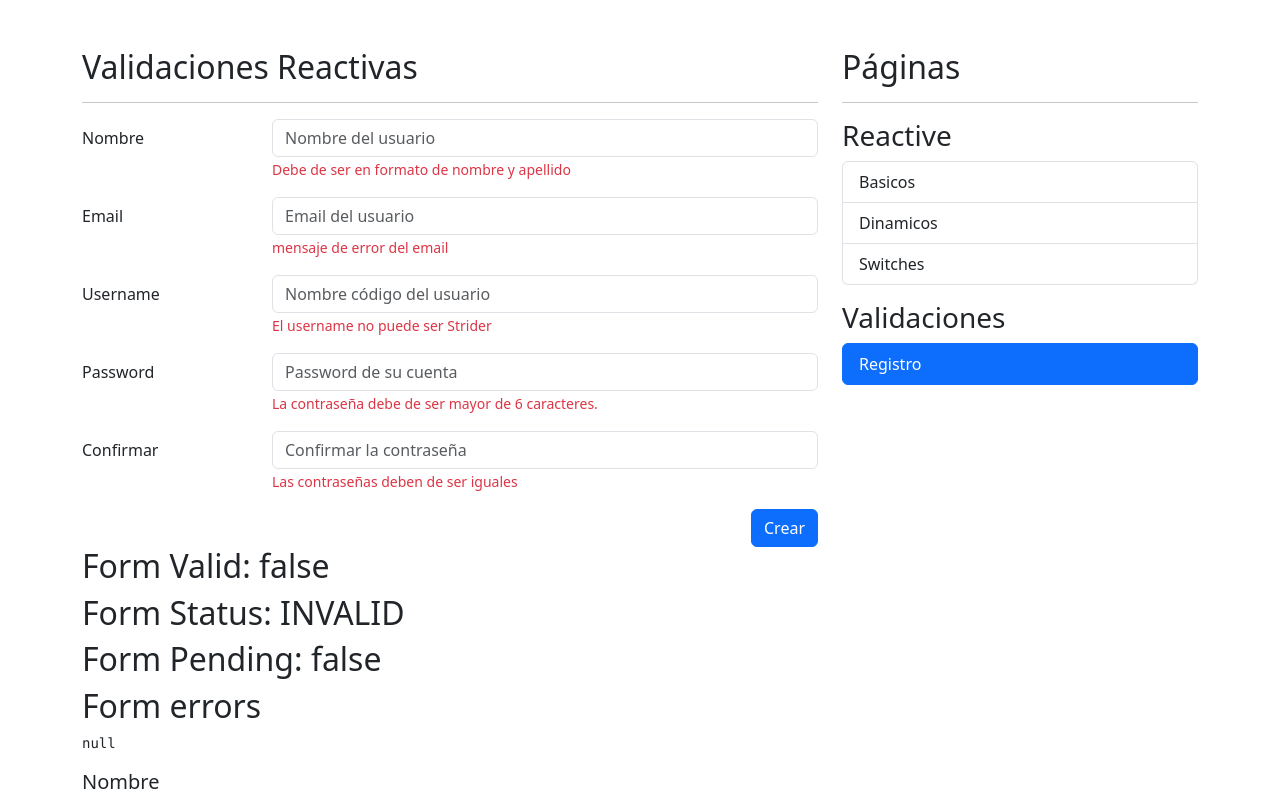
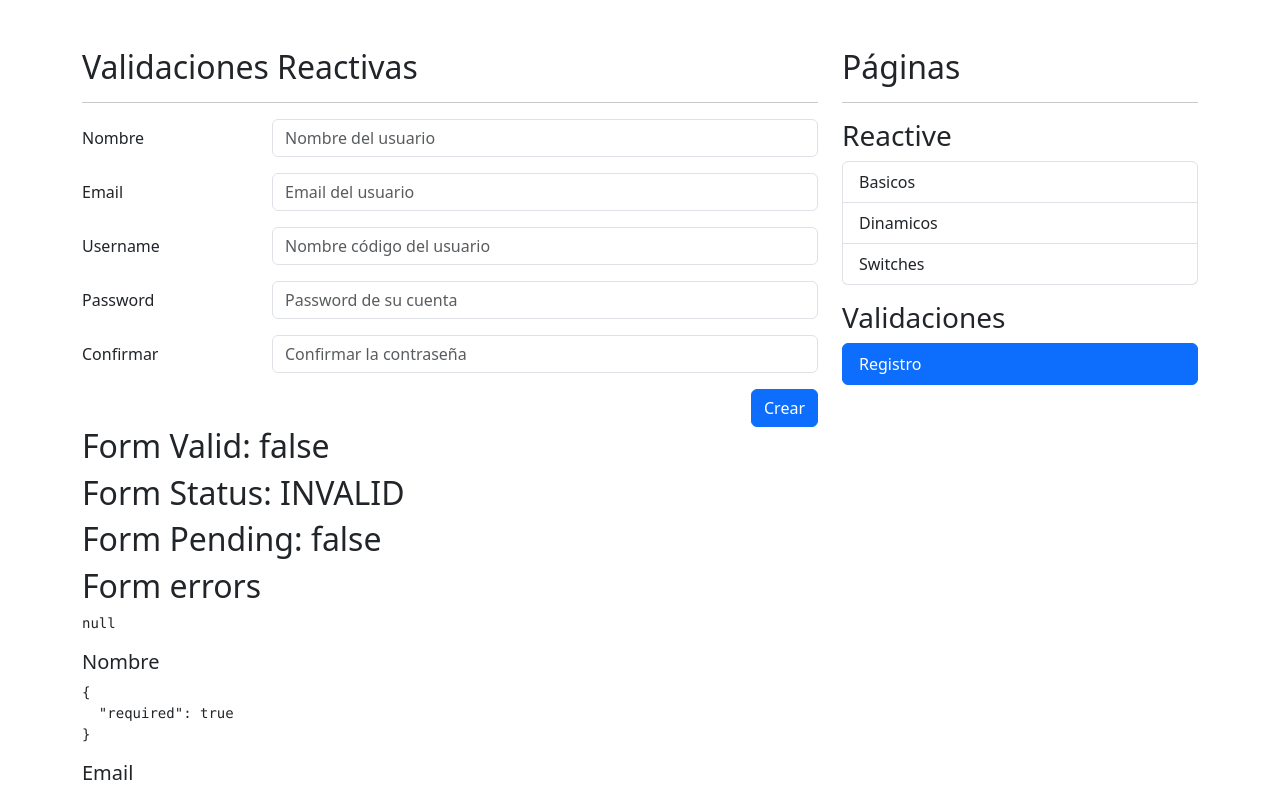
Before and after one commit to Duvan2662/Formularios-Reactivos, an Angular app: page /auth/sing-up in a window 1280 px wide. Shown: the top 795 px of the page. Built offline with nearby package versions, Linux system fonts and the light colour scheme.

Commit message:
Validaciones por medio de un servicio es mejor asi mas limpio el codigo

```diff
--- a/src/app/auth/pages/register-page/register-page.component.html
+++ b/src/app/auth/pages/register-page/register-page.component.html
@@ -15,7 +15,7 @@
                            formControlName="name"
                            placeholder="Nombre del usuario">
 
-                    <span class="form-text text-danger">
+                    <span *ngIf="isValidField('name')" class="form-text text-danger">
                         Debe de ser en formato de nombre y apellido
                     </span>
                 </div>
@@ -29,7 +29,7 @@
                            formControlName="email"
                            class="form-control"
                            placeholder="Email del usuario">
-                    <span class="form-text text-danger">
+                    <span *ngIf="isValidField('email')" class="form-text text-danger">
                         mensaje de error del email
                     </span>
                 </div>
@@ -43,7 +43,7 @@
                           formControlName="username"
                            class="form-control"
                            placeholder="Nombre código del usuario">
-                    <span class="form-text text-danger">
+                    <span *ngIf="isValidField('username')"class="form-text text-danger">
                          El username no puede ser Strider
                     </span>
                 </div>
@@ -58,7 +58,7 @@
                            class="form-control"
                            placeholder="Password de su cuenta">
 
-                    <span class="form-text text-danger">
+                    <span *ngIf="isValidField('password')"class="form-text text-danger">
                          La contraseña debe de ser mayor de 6 caracteres.
                     </span>
                 </div>
@@ -73,7 +73,7 @@
                            class="form-control"
                            placeholder="Confirmar la contraseña">
 
-                    <span class="form-text text-danger">
+                    <span *ngIf="isValidField('password2')"class="form-text text-danger">
                          Las contraseñas deben de ser iguales
                     </span>
                 </div>
--- a/src/app/auth/pages/register-page/register-page.component.ts
+++ b/src/app/auth/pages/register-page/register-page.component.ts
@@ -1,6 +1,7 @@
 import { Component } from '@angular/core';
 import { FormBuilder, FormGroup, Validators } from '@angular/forms';
-import { cantBeStrider, emailPattern, firstNameAndLastnamePattern } from '../../../shared/validators/validators';
+// import { cantBeStrider, emailPattern, firstNameAndLastnamePattern } from '../../../shared/validators/validators';
+import { ValidatorsService } from '../../../shared/services/validators.service';
 
 @Component({
   selector: 'app-register-page',
@@ -10,20 +11,22 @@ import { cantBeStrider, emailPattern, firstNameAndLastnamePattern } from '../../
 export class RegisterPageComponent {
 
   public myform: FormGroup = this.fb.group({
-    name:['',[Validators.required, Validators.pattern(firstNameAndLastnamePattern)]],
-    email:['',[Validators.required, Validators.pattern(emailPattern)]],
-    username:['',[Validators.required,cantBeStrider]],
+    name:['',[Validators.required, Validators.pattern(this.validatorService.firstNameAndLastnamePattern)]],
+    email:['',[Validators.required, Validators.pattern(this.validatorService.emailPattern)]],
+    username:['',[Validators.required,this.validatorService.cantBeStrider]],
     password:['',[Validators.required, Validators.minLength(6)]],
     password2: ['',[Validators.required]]
   });
 
 
-  constructor(private fb:FormBuilder) {}
+  constructor(
+    private fb:FormBuilder,
+    private validatorService: ValidatorsService
+  ) {}
 
   public isValidField = (field:string) => {
-    //TODO:Obtener validacion desde un servicio
+    return this.validatorService.isValidField(this.myform,field)
   }
-
   public onSubmit = () => {
     this.myform.markAllAsTouched();
   }
--- /dev/null
+++ b/src/app/shared/services/validators.service.ts
@@ -0,0 +1,31 @@
+import { Injectable } from '@angular/core';
+import { FormControl, FormGroup, ValidationErrors } from '@angular/forms';
+
+@Injectable({
+  providedIn: 'root'
+})
+export class ValidatorsService {
+
+  //Expresiones regulares para validar el Email y el primer y segundo nombre de la persona
+  public firstNameAndLastnamePattern: string = '([a-zA-Z]+) ([a-zA-Z]+)';
+  public emailPattern: string = "^[a-z0-9._%+-]+@[a-z0-9.-]+\\.[a-z]{2,4}$";
+
+
+  public cantBeStrider = (control:FormControl):ValidationErrors| null => {
+
+    const value: string = control.value.trim().toLowerCase();
+
+    if (value === 'strider') {
+      return {
+        noStrider:true,
+      }
+    }
+
+    return null;
+  }
+
+
+  public isValidField = (form:FormGroup,field:string):boolean | null => {
+    return form.controls[field].errors && form.controls[field].touched
+  }
+}
```
Also changed, not shown: 1 other file (tests, documents, lock files or other folders).
